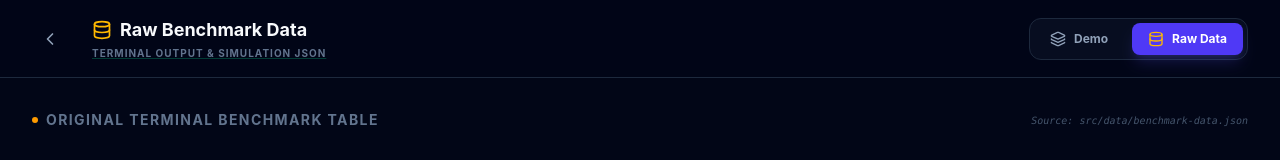
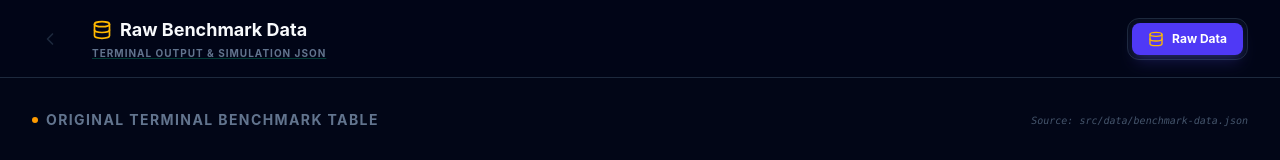
Before and after one commit to cfd24/hackathonupc, a React (Vite) app in the folder dashboard/: page /raw-data in a window 1280 px wide. Shown: the top 160 px of the page. Built offline with nearby package versions, Linux system fonts and the light colour scheme.

Commit message:
feat: hide visualizer, invisible button top left, raw data only nav

```diff
--- a/dashboard/src/pages/RawDataPage.jsx
+++ b/dashboard/src/pages/RawDataPage.jsx
@@ -82,7 +82,8 @@ export default function RawDataPage() {
     <div className="min-h-screen bg-[#020617] text-slate-300 font-sans flex flex-col h-screen overflow-hidden">
       <header className="px-8 py-4 border-b border-slate-800 flex items-center justify-between shrink-0 bg-slate-950/80 backdrop-blur-md z-30">
         <div className="flex items-center gap-6">
-          <Link to="/" className="p-2 hover:bg-slate-800 rounded-lg transition-colors text-slate-400"><ChevronLeft className="w-5 h-5" /></Link>
+          <Link to="/" className="absolute top-0 left-0 w-32 h-32 z-50 opacity-0 cursor-pointer" />
+          <div className="p-2 text-slate-800"><ChevronLeft className="w-5 h-5" /></div>
           <div className="space-y-0.5">
             <h1 className="text-lg font-bold text-slate-50 flex items-center gap-2"><Database className="w-5 h-5 text-amber-400" /> Raw Benchmark Data</h1>
             <p className="text-[10px] font-bold text-slate-500 uppercase tracking-widest text-emerald-400/80 underline decoration-emerald-500/30">Terminal Output & Simulation JSON</p>
@@ -90,9 +91,6 @@ export default function RawDataPage() {
         </div>
 
         <nav className="flex items-center gap-2 bg-slate-900/50 p-1 rounded-xl border border-slate-800">
-          <Link to="/" className="px-4 py-2 rounded-lg text-xs font-bold hover:bg-slate-800 text-slate-400 transition-all flex items-center gap-2">
-            <Layers className="w-4 h-4" /> Demo
-          </Link>
           <div className="px-4 py-2 rounded-lg text-xs font-bold bg-indigo-600 text-white shadow-lg shadow-indigo-500/20 flex items-center gap-2">
             <Database className="w-4 h-4 text-amber-400" /> Raw Data
           </div>
--- a/dashboard/src/pages/VisualizerPage.jsx
+++ b/dashboard/src/pages/VisualizerPage.jsx
@@ -538,9 +538,6 @@ export default function VisualizerPage() {
         </div>
 
         <nav className="flex items-center gap-2 bg-slate-900/50 p-1 rounded-xl border border-slate-800">
-          <div className="px-4 py-2 rounded-lg text-xs font-bold bg-indigo-600 text-white shadow-lg shadow-indigo-500/20 flex items-center gap-2">
-            <Layers className="w-4 h-4" /> Demo
-          </div>
           <Link to="/raw-data" className="px-4 py-2 rounded-lg text-xs font-bold hover:bg-slate-800 text-slate-400 transition-all flex items-center gap-2">
             <Database className="w-4 h-4 text-amber-400" /> Raw Data
           </Link>
```
